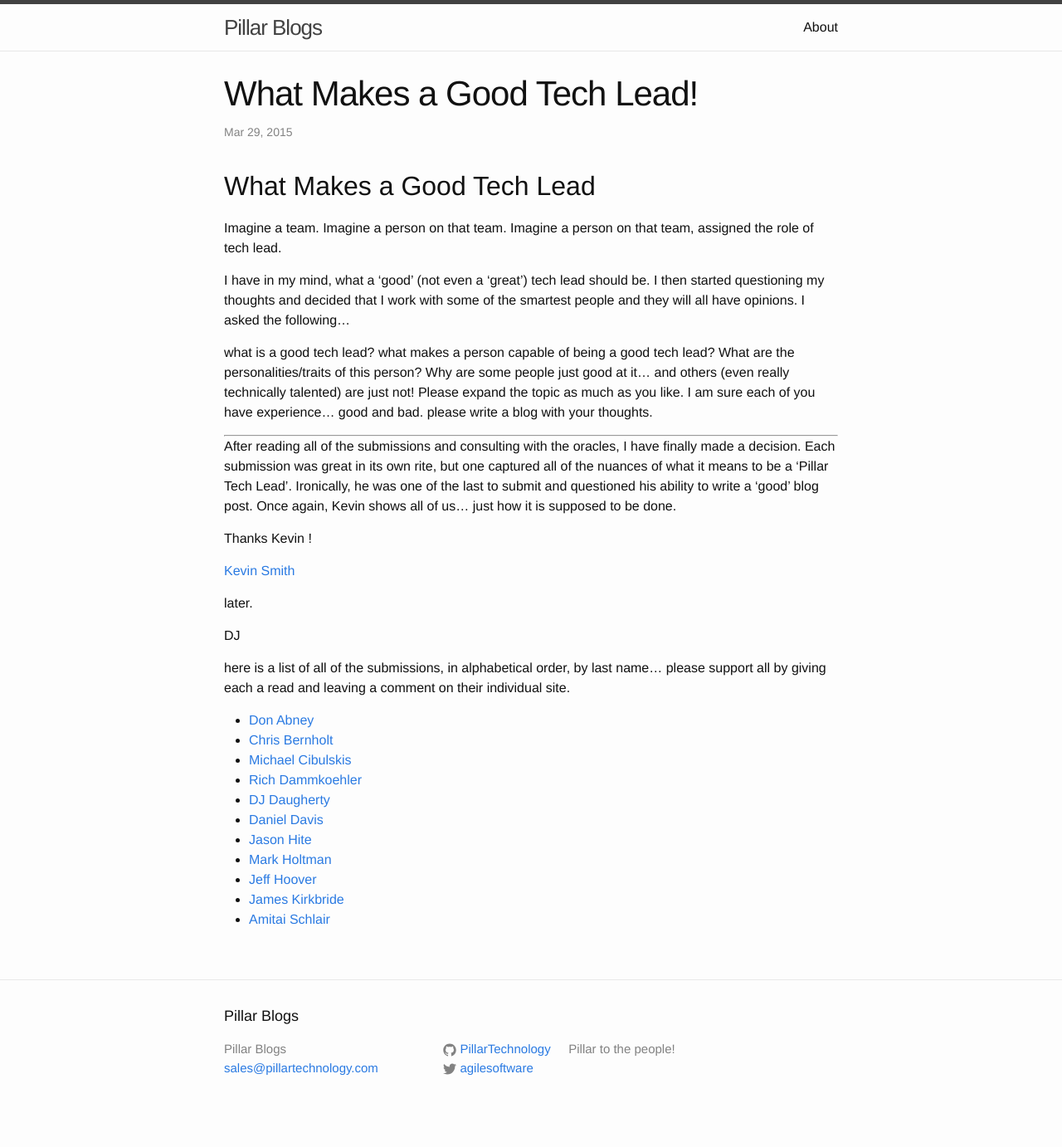
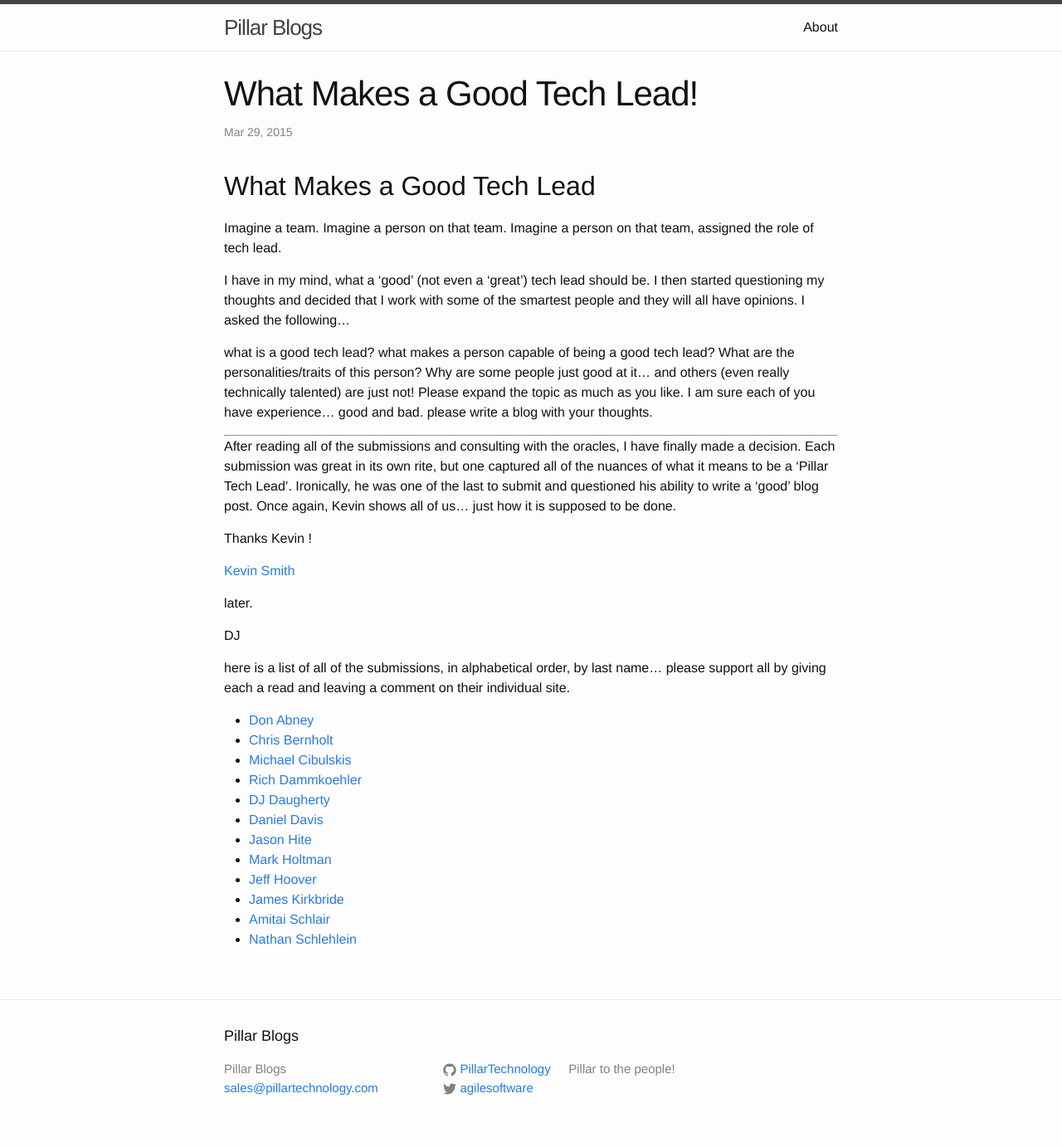
Before and after one commit to mholtman/pillartechnology.github.io, a Jekyll site: the page built from _posts/2015-03-20-what_makes_a_good_tech_lead.markdown, in a window 1280 px wide. Shown: the whole page at 83% size. Built offline with Jekyll 4.4.1, drawn with Linux system fonts in a browser that asks for light colours; before the commit the page ends 1358 px from its top, so only the background shows below that.

Commit message:
adding n8 to the page

```diff
--- a/_posts/2015-03-20-what_makes_a_good_tech_lead.markdown
+++ b/_posts/2015-03-20-what_makes_a_good_tech_lead.markdown
@@ -50,3 +50,4 @@ comment on their individual site.
 - [Jeff Hoover](http://blog.jhoover.com/2015/03/what-do-you-expect-from-tech-lead.html)
 - [James Kirkbride](http://jameskbride.blogspot.com/2015/03/what-is-good-tech-lead.html)
 - [Amitai Schlair](http://www.schmonz.com/2015/03/13/when-is-being-technical-lead-a-good-decision/)
+- [Nathan Schlehlein](http://n8dgr8.github.io/2015/03/30/tech_lead/)
```
